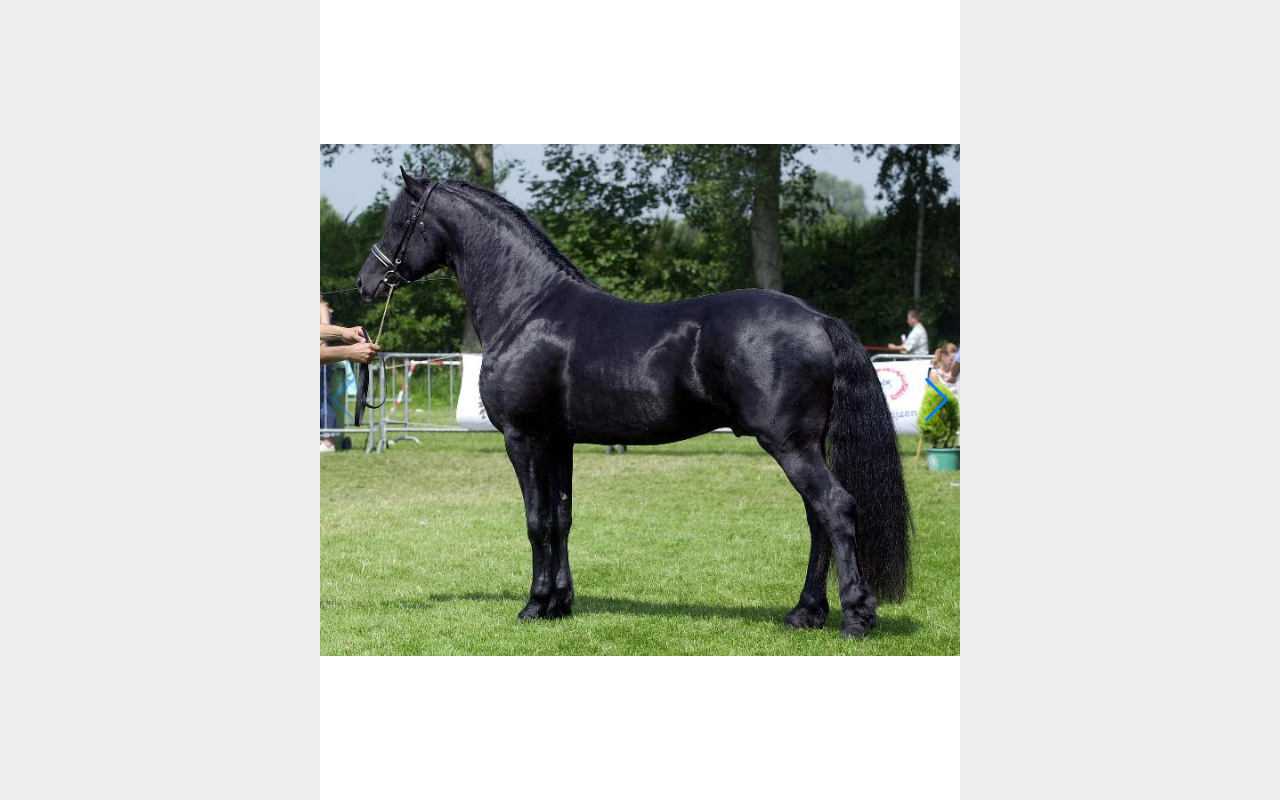
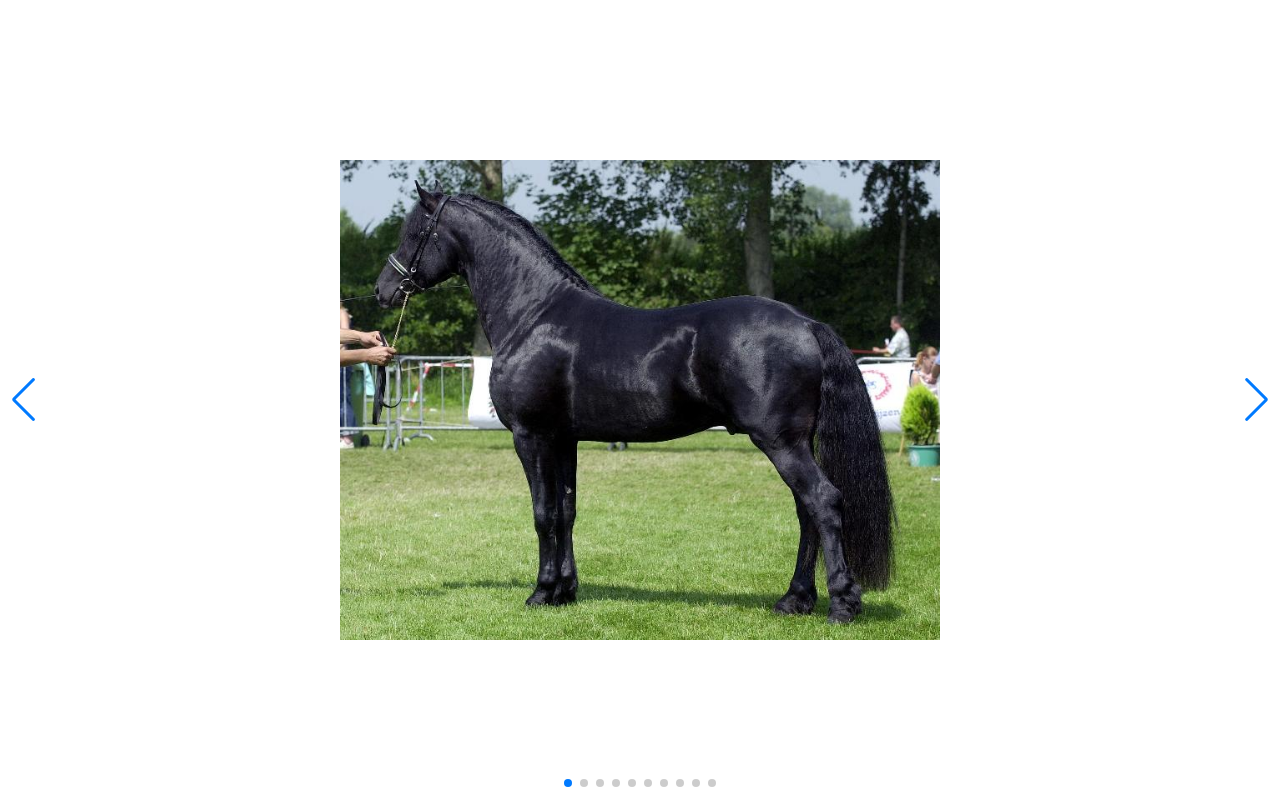
Before and after one commit to mokusmellkas/using_swiperjs, a plain HTML site: page index.html in a window 1280 px wide. Drawn offline with nearby package versions, Linux system fonts and the light colour scheme.

Commit message:
Update index.html

```diff
--- a/index.html
+++ b/index.html
@@ -1,18 +1,63 @@
 <!DOCTYPE html>
 <html lang="en">
+
 <head>
-    <meta charset="UTF-8">
-    <meta name="viewport" content="width=device-width, initial-scale=1.0">
-    <title>Document</title>
-    <link rel="stylesheet" href="https://unpkg.com/swiper/swiper-bundle.css">
+  <meta charset="utf-8">
+  <title>Swiper Feladat</title>
+  <meta name="viewport" content="width=device-width, initial-scale=1, minimum-scale=1, maximum-scale=1">
+
+  <!-- Link Swiper's CSS -->
+  <link rel="stylesheet" href="https://unpkg.com/swiper/swiper-bundle.css">
 <link rel="stylesheet" href="https://unpkg.com/swiper/swiper-bundle.min.css">
 
 <script src="https://unpkg.com/swiper/swiper-bundle.js"></script>
 <script src="https://unpkg.com/swiper/swiper-bundle.min.js"></script>
-<script src="../package/swiper-bundle.min.js"></script>
-<link rel="stylesheet" href="../package/swiper-bundle.min.css">
-<link rel="stylesheet" href="/css/local.css">
+  <link rel="stylesheet" href="../package/swiper-bundle.min.css">
+
+  <!-- Demo styles -->
+  <style>
+    html,
+    body {
+      position: relative;
+      height: 100%;
+    }
+
+    body {
+      background: #eee;
+      font-family: Helvetica Neue, Helvetica, Arial, sans-serif;
+      font-size: 14px;
+      color: #000;
+      margin: 0;
+      padding: 0;
+    }
+
+    .swiper-container {
+      width: 100%;
+      height: 100%;
+    }
+
+    .swiper-slide {
+      text-align: center;
+      font-size: 18px;
+      background: #fff;
+
+      /* Center slide text vertically */
+      display: -webkit-box;
+      display: -ms-flexbox;
+      display: -webkit-flex;
+      display: flex;
+      -webkit-box-pack: center;
+      -ms-flex-pack: center;
+      -webkit-justify-content: center;
+      justify-content: center;
+      -webkit-box-align: center;
+      -ms-flex-align: center;
+      -webkit-align-items: center;
+      align-items: center;
+    }
+  </style>
 </head>
+
 <body>
   <!-- Swiper -->
   <div class="swiper-container">
@@ -28,22 +73,25 @@
       <div class="swiper-slide"><img src="/css/puli.jpg" width="600px" alt=""></div>
       <div class="swiper-slide"><img src="/css/lud.jpg" width="600px" alt=""></div>
     </div>
-    <!-- Add Arrows -->
-    <div class="swiper-button-next"></div>
-    <div class="swiper-button-prev"></div>
+    <!-- Add Pagination -->
+    <div class="swiper-pagination"></div>
   </div>
+      <!-- Add Arrows -->
+      <div class="swiper-button-next"></div>
+      <div class="swiper-button-prev"></div>
+    </div>
+
+  <!-- Swiper JS -->
+  <script src="../package/swiper-bundle.min.js"></script>
+
   <!-- Initialize Swiper -->
   <script>
     var swiper = new Swiper('.swiper-container', {
-      navigation: {
-        nextEl: '.swiper-button-next',
-        prevEl: '.swiper-button-prev',
+      pagination: {
+        el: '.swiper-pagination',
       },
     });
   </script>
 </body>
 
 </html>
-
-</body>
-</html>
```
